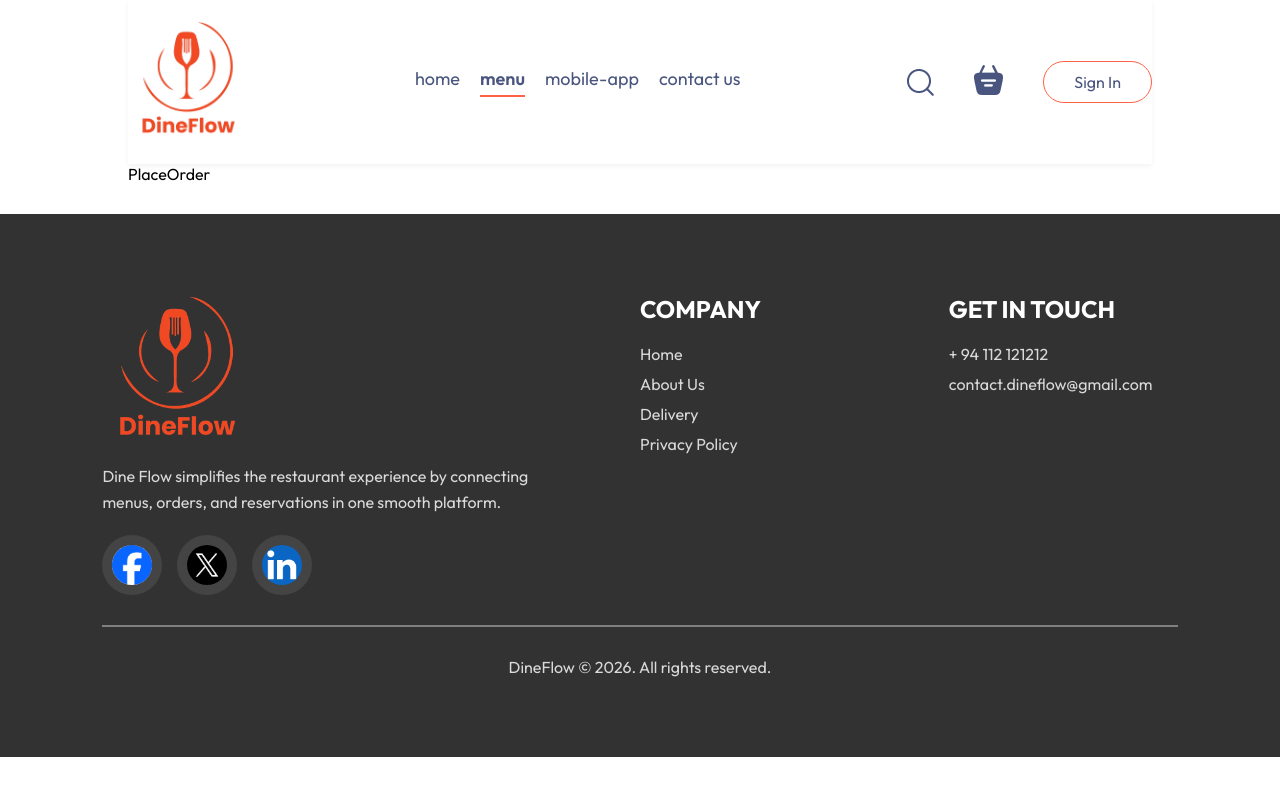
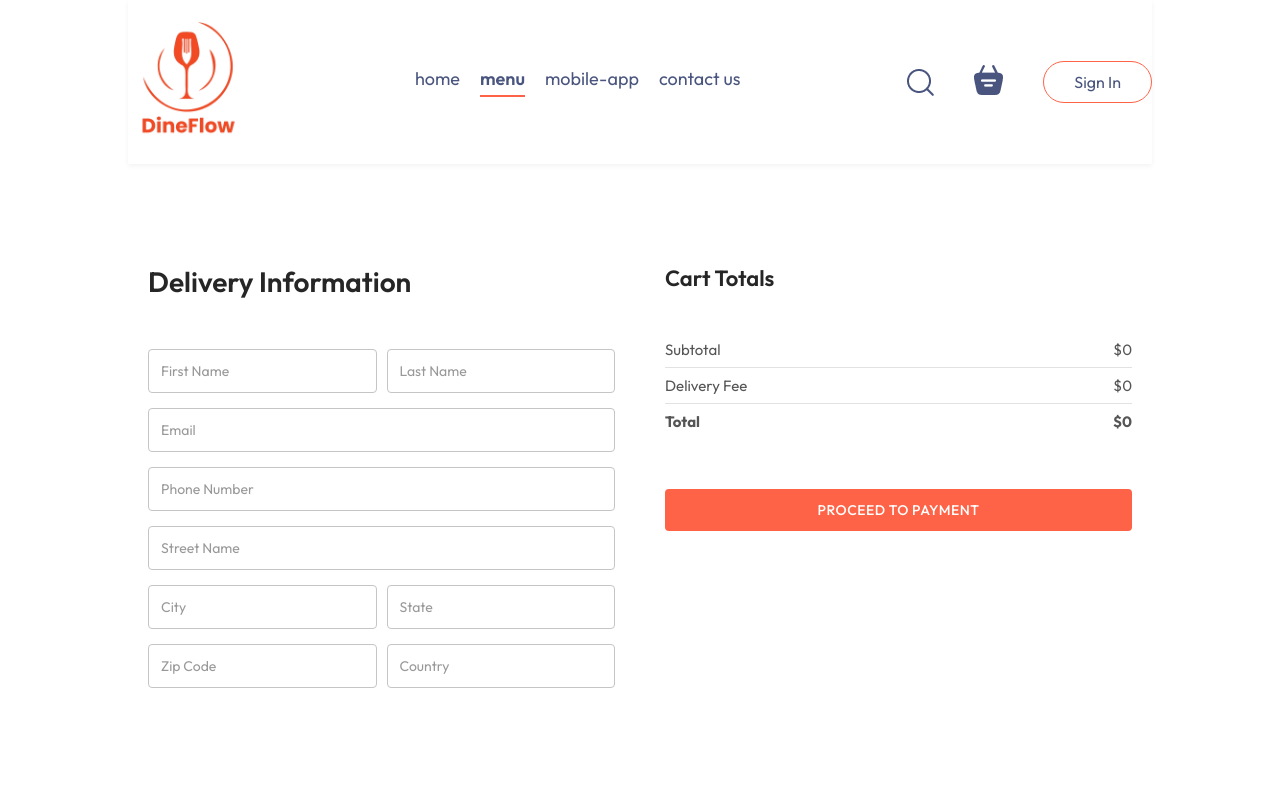
Before and after one commit to gamiduwelikanna/DineFlow, a React (Vite) app in the folder frontend/: page /place-order in a window 1280 px wide. Shown: the top 800 px of the page. Built offline with nearby package versions, Linux system fonts and the light colour scheme.

Commit message:
Fronent for the proceed to payment is done

```diff
--- a/frontend/src/context/StoreContext.jsx
+++ b/frontend/src/context/StoreContext.jsx
@@ -17,7 +17,15 @@ const StoreContextProvider = (props) => {
     }
 
     const removeFromCart = (itemId) => {
-        setCartItems((prev) => ({...prev, [itemId]: prev[itemId] - 1}))
+        setCartItems((prev) => {
+            const newQuantity = prev[itemId] - 1;
+            if (newQuantity <= 0) {
+                const newCart = {...prev};
+                delete newCart[itemId];
+                return newCart;
+            }
+            return {...prev, [itemId]: newQuantity};
+        });
     }
 
     const getTotalCartAmount = () => {
--- a/frontend/src/pages/Cart/Cart.css
+++ b/frontend/src/pages/Cart/Cart.css
@@ -1,6 +1,33 @@
 .cart {
   margin-top: 100px;
   padding: 0 20px;
+  position: relative;
+}
+
+.cart-empty-message {
+  position: fixed;
+  top: 100px;
+  right: 20px;
+  background-color: tomato;
+  color: white;
+  padding: 15px 25px;
+  border-radius: 8px;
+  box-shadow: 0 4px 12px rgba(0, 0, 0, 0.15);
+  z-index: 1000;
+  animation: slideIn 0.3s ease-out;
+  font-size: 15px;
+  font-weight: 500;
+}
+
+@keyframes slideIn {
+  from {
+    transform: translateX(400px);
+    opacity: 0;
+  }
+  to {
+    transform: translateX(0);
+    opacity: 1;
+  }
 }
 
 .cart-items {
--- a/frontend/src/pages/Cart/Cart.jsx
+++ b/frontend/src/pages/Cart/Cart.jsx
@@ -1,12 +1,34 @@
 import React from 'react'
 import './Cart.css'
 import { StoreContext } from '../../context/StoreContext'
+import { useNavigate } from 'react-router-dom'
 
 const Cart = () => {
   const {cartItems, food_list, removeFromCart, getTotalCartAmount} = React.useContext(StoreContext)
 
+  const navigate = useNavigate();
+  const [showMessage, setShowMessage] = React.useState(false);
+
+  React.useEffect(() => {
+    window.scrollTo(0, 0);
+  }, []);
+
+  const handleCheckout = () => {
+    if (getTotalCartAmount() > 0) {
+      navigate('/place-order');
+    } else {
+      setShowMessage(true);
+      setTimeout(() => setShowMessage(false), 3000);
+    }
+  };
+
   return (
     <div className="cart">
+      {showMessage && (
+        <div className="cart-empty-message">
+          Your cart is empty. Add items to proceed!
+        </div>
+      )}
       <div className="cart-items">
         <div className="cart-items-title">
           <p>Items</p>
@@ -45,15 +67,15 @@ const Cart = () => {
             <hr/>
             <div className="cart-total-details">
               <p>Delivery Fee</p>
-              <p>${2}</p>
+              <p>${getTotalCartAmount() === 0 ? 0 : 2}</p>
             </div>
             <hr/>
             <div className="cart-total-details">
               <b>Total</b>
-              <b>${getTotalCartAmount()+2}</b>
+              <b>${getTotalCartAmount() === 0 ? 0 : getTotalCartAmount() + 2}</b>
             </div>
           </div>
-          <button>PROCEED TO CHECKOUT</button>
+          <button onClick={handleCheckout}>PROCEED TO CHECKOUT</button>
         </div>
         <div className='cart-promocode'>
           <div>
--- a/frontend/src/pages/PlaceOrder/PlaceOrder.css
+++ b/frontend/src/pages/PlaceOrder/PlaceOrder.css
@@ -0,0 +1,113 @@
+.place-order {
+  display: flex;
+  align-items: flex-start;
+  justify-content: space-between;
+  gap: 50px;
+  margin-top: 100px;
+  padding: 0 20px;
+  max-width: 1200px;
+  margin-left: auto;
+  margin-right: auto;
+  margin-bottom: 100px;
+}
+
+.place-order-left {
+  width: 100%;
+  max-width: 500px;
+}
+
+.place-order-left .title {
+  font-size: 28px;
+  font-weight: 600;
+  margin-bottom: 50px;
+  color: #262626;
+}
+
+.place-order-left input {
+  width: 100%;
+  padding: 12px;
+  border: 1px solid #c5c5c5;
+  border-radius: 4px;
+  margin-bottom: 15px;
+  font-size: 14px;
+  outline-color: tomato;
+}
+
+.place-order-left input::placeholder {
+  color: #999;
+}
+
+.place-order-left .multi-fields {
+  display: flex;
+  gap: 10px;
+}
+
+.place-order-right {
+  width: 100%;
+  max-width: 500px;
+}
+
+.place-order-right .cart-total {
+  display: flex;
+  flex-direction: column;
+  gap: 20px;
+}
+
+.place-order-right .cart-total h2 {
+  margin: 0 0 20px 0;
+  font-size: 22px;
+  font-weight: 600;
+  color: #262626;
+}
+
+.place-order-right .cart-total-details {
+  display: flex;
+  justify-content: space-between;
+  color: #555;
+  padding: 8px 0;
+}
+
+.place-order-right .cart-total-details p,
+.place-order-right .cart-total-details b {
+  margin: 0;
+  font-size: 15px;
+}
+
+.place-order-right hr {
+  margin: 0;
+  height: 1px;
+  background-color: #e2e2e2;
+  border: none;
+}
+
+.place-order-right button {
+  border: none;
+  color: white;
+  background-color: tomato;
+  width: 100%;
+  padding: 12px 0;
+  border-radius: 4px;
+  cursor: pointer;
+  font-size: 14px;
+  font-weight: 500;
+  margin-top: 30px;
+  text-transform: uppercase;
+  letter-spacing: 0.5px;
+  transition: background-color 0.3s;
+}
+
+.place-order-right button:hover {
+  background-color: #ff4520;
+}
+
+@media (max-width: 768px) {
+  .place-order {
+    flex-direction: column;
+    gap: 30px;
+  }
+
+  .place-order-left,
+  .place-order-right {
+    max-width: 100%;
+  }
+}
--- a/frontend/src/pages/PlaceOrder/PlaceOrder.jsx
+++ b/frontend/src/pages/PlaceOrder/PlaceOrder.jsx
@@ -1,9 +1,54 @@
 import React from 'react'
 import './PlaceOrder.css'
+import { StoreContext } from '../../context/StoreContext'
 
 const PlaceOrder = () => {
+
+  const {getTotalCartAmount} = React.useContext(StoreContext);
+
   return (
-    <div>PlaceOrder</div>
+    <form className='place-order'>
+      <div className="place-order-left">
+        <p className='title'>Delivery Information</p>
+        <div className='multi-fields'>
+          <input type="text" placeholder='First Name' required />
+          <input type="text" placeholder='Last Name' required />
+        </div>
+        <input type='text' placeholder='Email' required />
+        <input type='text' placeholder='Phone Number' required />
+        <input type='text' placeholder='Street Name' required />
+        <div className='multi-fields'>
+          <input type='text' placeholder='City' required />
+          <input type='text' placeholder='State' required />
+        </div>
+        <div className='multi-fields'>
+          <input type='text' placeholder='Zip Code' required />
+          <input type='text' placeholder='Country' required />
+        </div>
+      </div>
+      <div className="place-order-right">
+        <div className='cart-total'>
+          <h2>Cart Totals</h2>
+          <div>
+            <div className="cart-total-details">
+              <p>Subtotal</p>
+              <p>${getTotalCartAmount()}</p>
+            </div>
+            <hr/>
+            <div className="cart-total-details">
+              <p>Delivery Fee</p>
+              <p>${getTotalCartAmount() === 0 ? 0 : 2}</p>
+            </div>
+            <hr/>
+            <div className="cart-total-details">
+              <b>Total</b>
+              <b>${getTotalCartAmount() === 0 ? 0 : getTotalCartAmount() + 2}</b>
+            </div>
+          </div>
+          <button>PROCEED TO PAYMENT</button>
+        </div>
+      </div>
+    </form>
   )
 }
 
```
